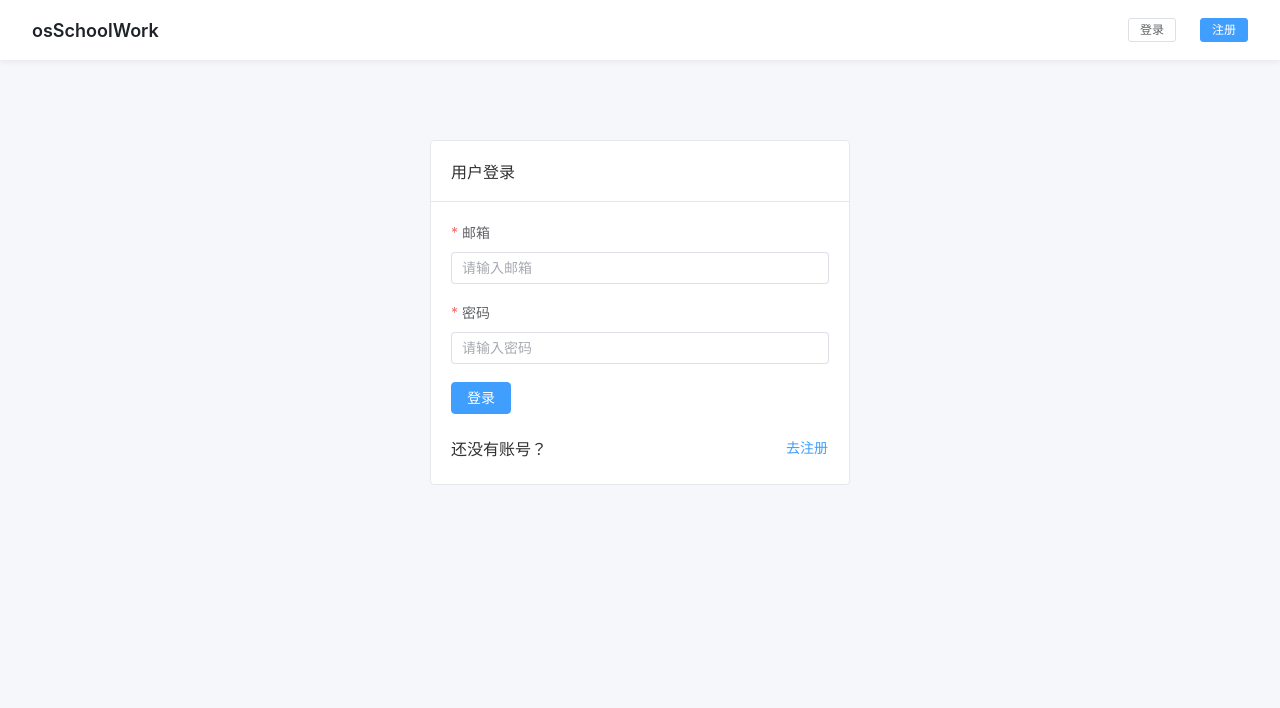
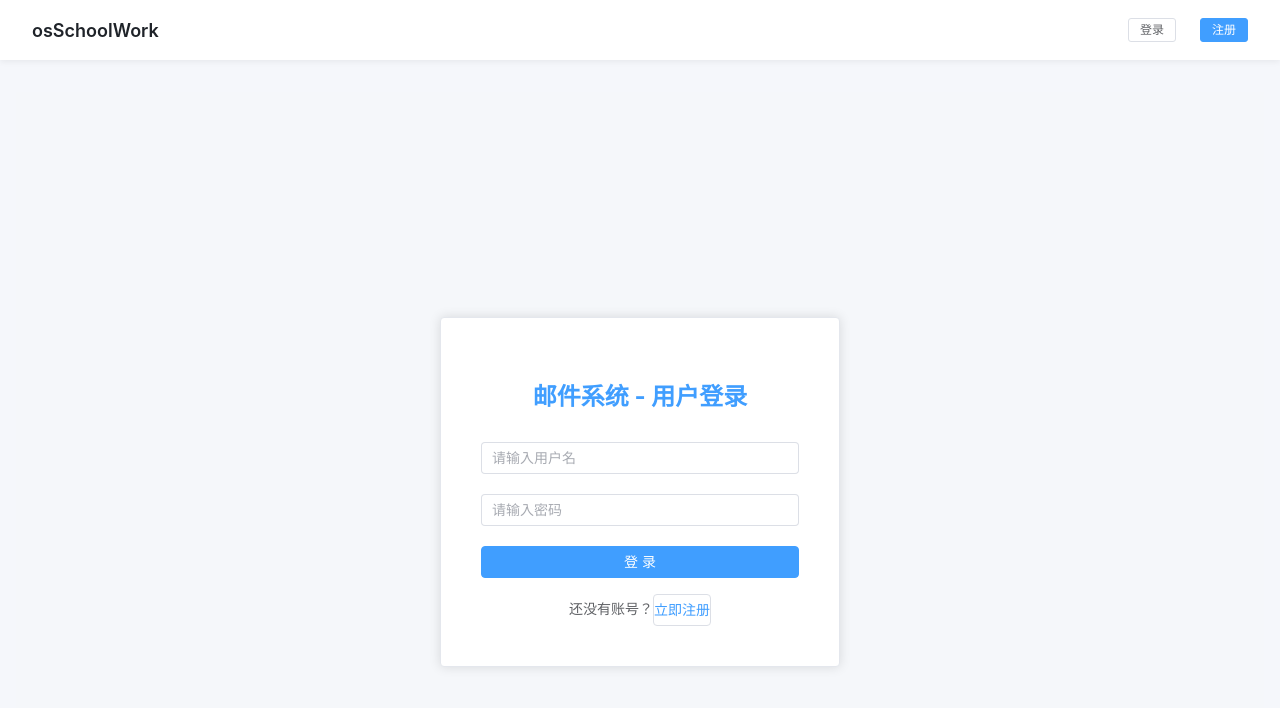
Before and after one commit to Chenan-LightFox/osSchoolWork, a Vue app in the folder frontend/: page /login in a window 1280 px wide. Shown: the top 708 px of the page. Built offline with nearby package versions, Linux system fonts and the light colour scheme; no server answers; the HTML template or start-up script is replaced by a standard one.

Commit message:
Update LoginView.vue

```diff
--- a/frontend/src/views/LoginView.vue
+++ b/frontend/src/views/LoginView.vue
@@ -1,86 +1,30 @@
+<template>
+  <div style="height: 100vh; display: flex; justify-content: center; align-items: center; background: #f5f7fa;">
+    <el-card style="width: 400px; padding: 20px; text-align: center;">
+      <h2 style="color: #409EFF; margin-bottom: 30px;">邮件系统 - 用户登录</h2>
+      <el-input placeholder="请输入用户名" style="margin-bottom: 20px;"></el-input>
+      <el-input placeholder="请输入密码" show-password style="margin-bottom: 20px;"></el-input>
+
+      <el-button type="primary" style="width: 100%;" @click="handleLogin">登 录</el-button>
+
+      <div style="text-align: center; font-size: 14px; color: #606266; margin-top: 16px;">
+        <span>还没有账号？</span>
+        <el-button type="link" @click="goRegister" style="padding: 0; color: #409EFF;">立即注册</el-button>
+      </div>
+    </el-card>
+  </div>
+</template>
+
 <script setup>
-import { reactive, ref } from 'vue'
-import { useRoute, useRouter } from 'vue-router'
-import { ElMessage } from 'element-plus'
-
-import { login } from '@/services/auth'
-import { setAuth } from '@/stores/auth'
+import { useRouter } from 'vue-router'
 
 const router = useRouter()
-const route = useRoute()
 
-const formRef = ref(null)
-const loading = ref(false)
-
-const form = reactive({
-  email: '',
-  password: '',
-})
-
-const rules = {
-  email: [
-    { required: true, message: '请输入邮箱', trigger: 'blur' },
-    { type: 'email', message: '邮箱格式不正确', trigger: ['blur', 'change'] },
-  ],
-  password: [{ required: true, message: '请输入密码', trigger: 'blur' }],
-}
-
-const handleSubmit = async () => {
-  if (!formRef.value) return
-  try {
-    // 表单校验通过后提交登录
-    await formRef.value.validate()
-    loading.value = true
-    const data = await login({
-      email: form.email,
-      password: form.password,
-    })
-    // 写入本地登录态
-    setAuth({
-      token: data.token,
-      user: {
-        id: data.userId,
-        email: data.email,
-        username: data.username,
-      },
-    })
-    ElMessage.success('登录成功')
-    // 回到原目标或默认页
-    const redirect = typeof route.query.redirect === 'string' ? route.query.redirect : '/dashboard'
-    router.push(redirect)
-  } catch (error) {
-    if (error?.message) {
-      ElMessage.error(error.message)
-    }
-  } finally {
-    loading.value = false
-  }
+const handleLogin = () => {
+  router.push('/dashboard')
 }
 
 const goRegister = () => {
-  router.push({ name: 'register' })
+  router.push('/register')
 }
 </script>
-
-<template>
-  <el-card class="auth-card" shadow="hover">
-    <template #header>
-      <div>用户登录</div>
-    </template>
-    <el-form ref="formRef" :model="form" :rules="rules" label-position="top">
-      <el-form-item label="邮箱" prop="email">
-        <el-input v-model="form.email" placeholder="请输入邮箱" />
-      </el-form-item>
-      <el-form-item label="密码" prop="password">
-        <el-input v-model="form.password" type="password" placeholder="请输入密码" show-password />
-      </el-form-item>
-      <el-form-item>
-        <el-button type="primary" :loading="loading" @click="handleSubmit">登录</el-button>
-      </el-form-item>
-      <div class="auth-actions">
-        <span>还没有账号？</span>
-        <el-button type="text" @click="goRegister">去注册</el-button>
-      </div>
-    </el-form>
-  </el-card>
-</template>
```
